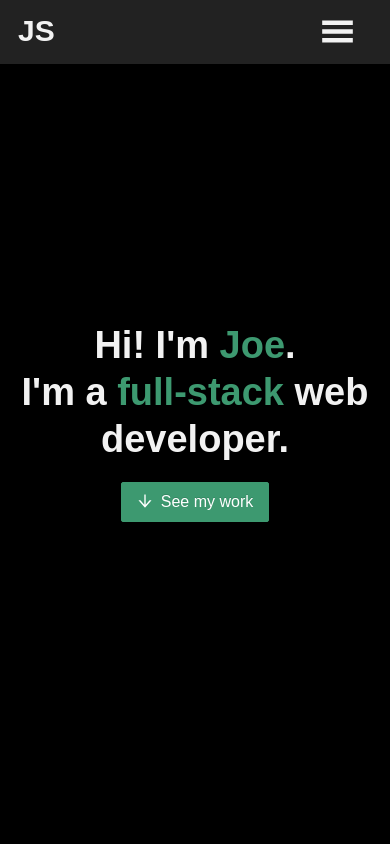
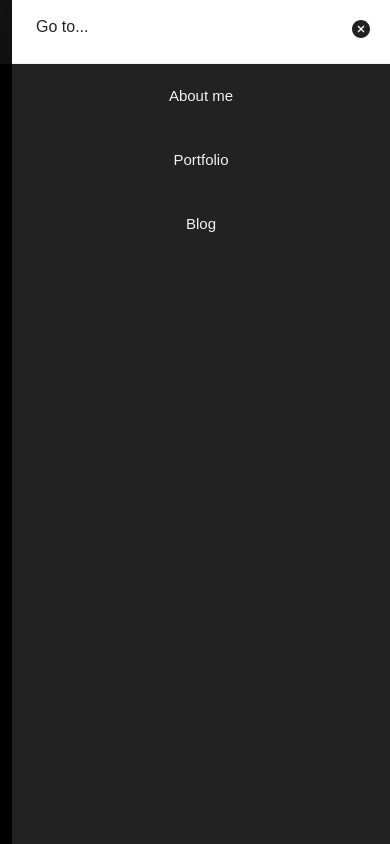
Before and after one commit to joestandring/joestandring.github.io, a React (Create React App) app: page / in a window 390 px wide. Both pictures are taken after a click on the icon 337 px from the left and 31 px from the top of the page. Shown: the top 844 px of the page. Built offline with nearby package versions, Linux system fonts and the light colour scheme; a web font is replaced by a local one.

Commit message:
Add mobile navigation

```diff
--- a/src/components/Nav.jsx
+++ b/src/components/Nav.jsx
@@ -1,17 +1,25 @@
-import React from 'react';
+import React, { useState } from 'react';
 import {
   Menu,
   Row,
   Col,
   Typography,
+  Drawer,
 } from 'antd';
-import { GithubFilled, LinkedinFilled, TwitterCircleFilled } from '@ant-design/icons';
+import {
+  GithubFilled,
+  LinkedinFilled,
+  TwitterCircleFilled,
+  CloseCircleFilled,
+} from '@ant-design/icons';
 import { HashLink } from 'react-router-hash-link';
 import { GiHamburgerMenu } from 'react-icons/gi';
 
 const { Title } = Typography;
 
 function Nav(props) {
+  const [drawerVisible, setDrawerVisible] = useState(false);
+
   // eslint-disable-next-line react/prop-types
   const { windowWidth } = props;
 
@@ -19,6 +27,10 @@ function Nav(props) {
     const yCoordinate = el.getBoundingClientRect().top + window.pageYOffset;
     const yOffset = -85;
     window.scrollTo({ top: yCoordinate + yOffset, behavior: 'smooth' });
+  };
+
+  const toggleDrawer = () => {
+    setDrawerVisible(!drawerVisible);
   };
 
   if (windowWidth > 600) {
@@ -88,7 +100,31 @@ function Nav(props) {
         </HashLink>
       </Col>
 
-      <GiHamburgerMenu size={35} className="hamburger" />
+      <GiHamburgerMenu size={35} className="hamburger" onClick={toggleDrawer} cursor="pointer" />
+      <Drawer
+        bodyStyle={{ backgroundColor: '#222', padding: '0' }}
+        headerStyle={{ color: '#f2f2f2', height: '64px' }}
+        visible={drawerVisible}
+        onClose={toggleDrawer}
+        closeIcon={<CloseCircleFilled className="close-icon" />}
+        title="Go to..."
+      >
+        <HashLink smooth to="/#about" scroll={(el) => scrollWithOffset(el)}>
+          <div className="mobile-nav-item">
+            About me
+          </div>
+        </HashLink>
+        <HashLink smooth to="/#portfolio" scroll={(el) => scrollWithOffset(el)}>
+          <div className="mobile-nav-item">
+            Portfolio
+          </div>
+        </HashLink>
+        <HashLink smooth to="/#blog" scroll={(el) => scrollWithOffset(el)}>
+          <div className="mobile-nav-item">
+            Blog
+          </div>
+        </HashLink>
+      </Drawer>
     </Row>
   );
 }
--- a/src/style/theme.less
+++ b/src/style/theme.less
@@ -69,6 +69,25 @@ body {
 }
 
 .nav-item:hover {
+  background-color: @forest-green;
+  opacity: 1;
+}
+
+.mobile-nav-item {
+  width: 100%;
+  height: 64px;
+  text-align: center;
+  color: @off-white;
+  line-height: 64px;
+  font-size: 15px;
+  -o-transition:.3s;
+  -ms-transition:.3s;
+  -moz-transition:.3s;
+  -webkit-transition:.3s;
+  transition: .3s;
+}
+
+.mobile-nav-item:hover {
   background-color: @forest-green;
   opacity: 1;
 }
@@ -268,3 +287,8 @@ body {
   background-color: #e0e0e0;
   text-align: center;
 }
+
+.close-icon {
+  color: @layout-header-background;
+  font-size: 18px;
+}
```
Also changed, not shown: src/style/theme.css.
